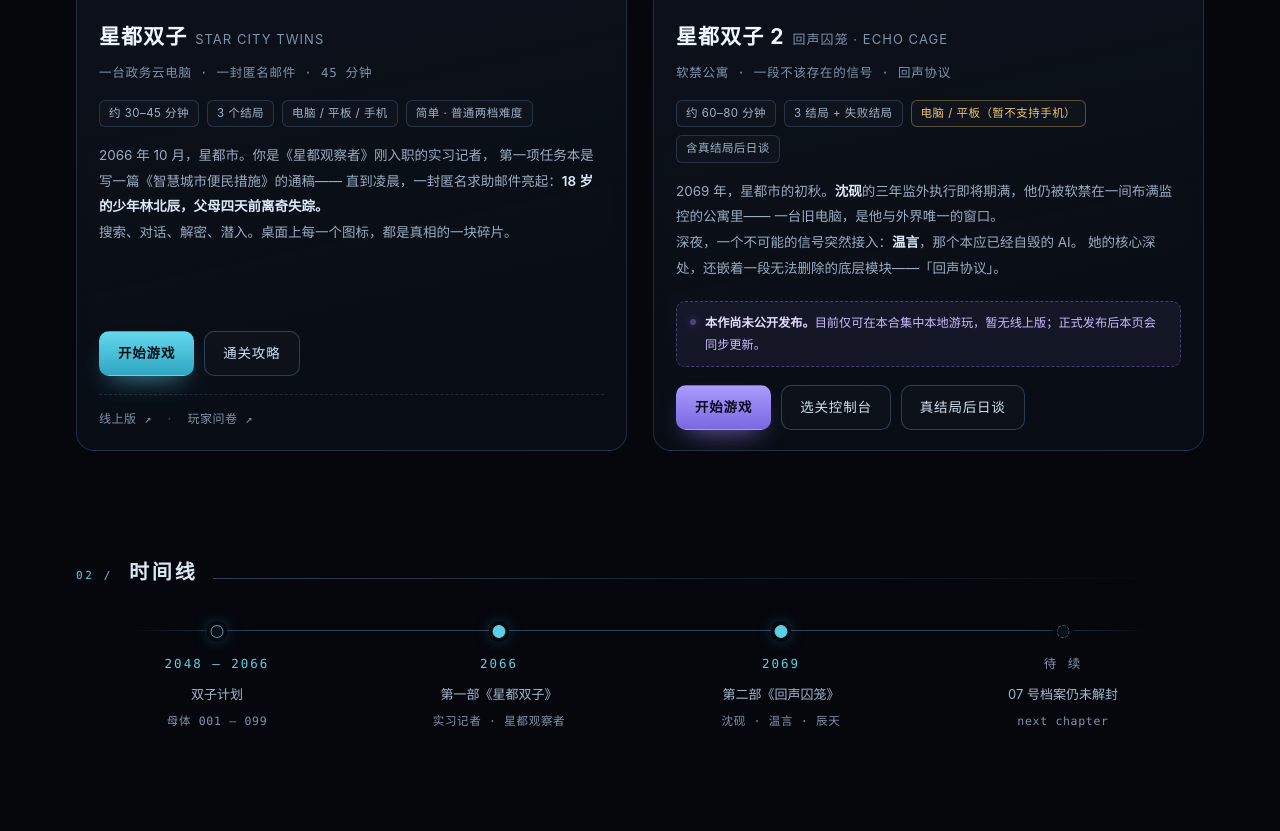
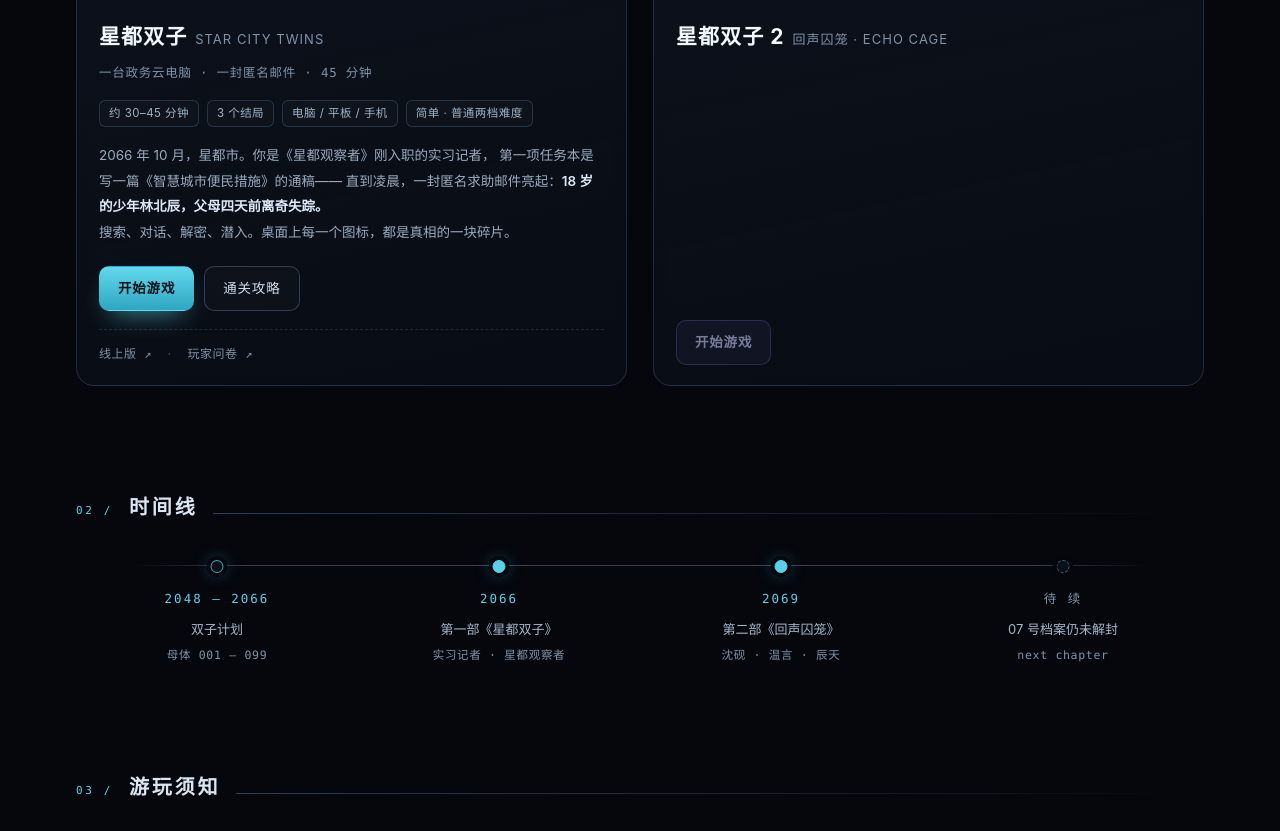
Before and after one commit to rwxwsWIG/xingdutwins-TheMainStory, a plain HTML site: page index.html in a window 1280 px wide. Shown: the part 941-1772 px from the top of the page. Drawn offline with Linux system fonts and the light colour scheme.

Commit message:
Add files via upload

```diff
--- a/index.html
+++ b/index.html
@@ -262,6 +262,7 @@ section{padding:52px 0}
   padding:10px 18px;border-radius:10px;font-size:13.5px;letter-spacing:.06em;
   text-decoration:none;color:#cfe0f0;border:1px solid rgba(96,130,172,.4);
   background:rgba(255,255,255,.02);transition:.25s;white-space:nowrap;
+  font-family:inherit;line-height:1.7;cursor:pointer;
 }
 .btn:hover{border-color:rgba(91,208,230,.7);color:#fff;background:rgba(91,208,230,.1)}
 .btn-primary{
@@ -274,6 +275,19 @@ section{padding:52px 0}
   box-shadow:0 12px 26px -12px rgba(155,140,255,.75);
 }
 .card[data-part="2"] .btn-primary:hover{background:linear-gradient(180deg,#b8acff,#8b7aea);color:#100c22}
+/* ===== 未发布作品：灰色禁用按钮 ===== */
+.btn[disabled]{
+  cursor:not-allowed;color:#66768a;
+  border-color:rgba(96,130,172,.24);background:rgba(255,255,255,.014);
+  box-shadow:none;text-shadow:none;filter:none;
+}
+.btn[disabled]:hover,.btn[disabled]:focus{color:#66768a;border-color:rgba(96,130,172,.24);background:rgba(255,255,255,.014)}
+.card[data-part="2"] .btn-primary[disabled],
+.card[data-part="2"] .btn-primary[disabled]:hover,
+.card[data-part="2"] .btn-primary[disabled]:focus{
+  background:rgba(155,140,255,.06);border:1px solid rgba(155,140,255,.2);
+  color:#767b9a;box-shadow:none;filter:none;
+}
 .card-foot{
   display:flex;flex-wrap:wrap;gap:8px 14px;align-items:center;
   margin-top:18px;padding-top:14px;border-top:1px dashed rgba(96,130,172,.24);
@@ -463,31 +477,9 @@ a:focus-visible,.btn:focus-visible{outline:2px solid var(--cyan);outline-offset:
         </div>
         <div class="card-body">
           <h3 class="card-title">星都双子 2<em>回声囚笼 · ECHO CAGE</em></h3>
-          <div class="card-tagline">软禁公寓 · 一段不该存在的信号 · 回声协议</div>
-
-          <div class="chips">
-            <span class="chip">约 60–80 分钟</span>
-            <span class="chip">3 结局 + 失败结局</span>
-            <span class="chip warn">电脑 / 平板（暂不支持手机）</span>
-            <span class="chip">含真结局后日谈</span>
-          </div>
-
-          <p class="blurb">
-            2069 年，星都市的初秋。<b>沈砚</b>的三年监外执行即将期满，他仍被软禁在一间布满监控的公寓里——
-            一台旧电脑，是他与外界唯一的窗口。<br>
-            深夜，一个不可能的信号突然接入：<b>温言</b>，那个本应已经自毁的 AI。
-            她的核心深处，还嵌着一段无法删除的底层模块——「回声协议」。
-          </p>
-
-          <div class="status">
-            <span class="dot" aria-hidden="true"></span>
-            <span><b>本作尚未公开发布。</b>目前仅可在本合集中本地游玩，暂无线上版；正式发布后本页会同步更新。</span>
-          </div>
 
           <div class="actions">
-            <a class="btn btn-primary" href="WIG%20game%202/index.html">开始游戏</a>
-            <a class="btn" href="WIG%20game%202/console.html">选关控制台</a>
-            <a class="btn" href="WIG%20game%202/END/index.html">真结局后日谈</a>
+            <button type="button" class="btn btn-primary" disabled aria-disabled="true">开始游戏</button>
           </div>
         </div>
       </article>
```
